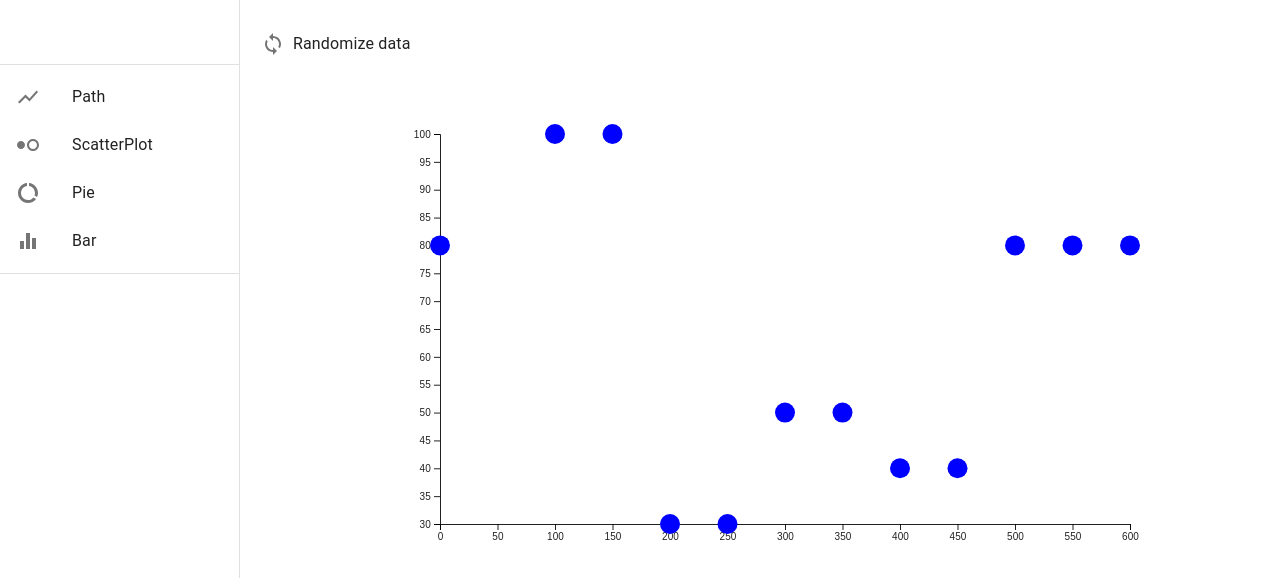
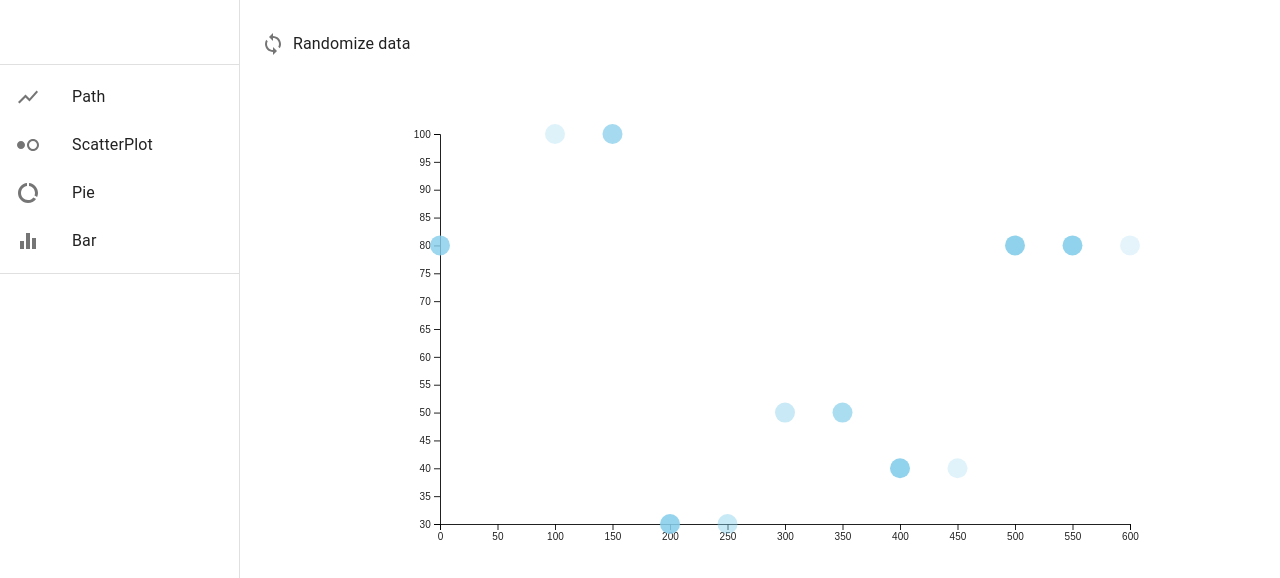
Before and after one commit to muquer/datavizio, a React (Create React App) app: page /ScatterPlot in a window 1280 px wide. Shown: the top 578 px of the page. Built offline with nearby package versions, Linux system fonts and the light colour scheme.

Commit message:
chart animations enhancements

```diff
--- a/src/navigation/pages/Arc.tsx
+++ b/src/navigation/pages/Arc.tsx
@@ -1,14 +1,29 @@
-import React, { useState } from "react"
-import { Grid } from "@mui/material"
+import React, { useCallback, useState } from "react"
+import { FormControlLabel, Grid, IconButton } from "@mui/material"
+import LoopIcon from '@mui/icons-material/Loop';
 import { D3Pie } from "../../shapes/D3Pie"
 
 const defaultDataPoints = [10, 20, 16, 60, 38, 110, 105, 80, 40, 30]
 
+const maxValue = 500
+
 export const Arc = () => {
-    const [isOrizontal, setIsOrizontal] = useState(false)
     const [data, setData] = useState(defaultDataPoints)
 
+    const randommizeData = useCallback(() => {
+        setData(defaultDataPoints.map(() => parseInt(`${Math.random() * maxValue}`)))
+    }, [])
+
     return (<Grid container>
+        <Grid container>
+            <Grid item xs={12}>
+                <FormControlLabel control={
+                    <IconButton onClick={randommizeData}>
+                        <LoopIcon />
+                    </IconButton>
+                } label="Randomize data" />
+            </Grid>
+        </Grid>
         <Grid item xs={12}>
             <D3Pie dataPoints={data} />
         </Grid>
--- a/src/navigation/pages/Line.tsx
+++ b/src/navigation/pages/Line.tsx
@@ -36,14 +36,14 @@ export const Line = () => {
     return (<Grid container>
         <Grid container>
             <Grid item xs={12}>
-                <FormControlLabel control={<Switch onChange={(e, checked) => setArea(checked)} />} label="Area fill" />
-            </Grid>
-            <Grid item xs={12}>
                 <FormControlLabel control={
                     <IconButton onClick={randommizeData}>
                         <LoopIcon />
                     </IconButton>
                 } label="Randomize data" />
+            </Grid>
+            <Grid item xs={12}>
+                <FormControlLabel control={<Switch onChange={(e, checked) => setArea(checked)} />} label="Area fill" />
             </Grid>
         </Grid>
         <Grid item xs={12}>
--- a/src/navigation/pages/ScatterPlot.tsx
+++ b/src/navigation/pages/ScatterPlot.tsx
@@ -1,26 +1,26 @@
 import React, { useCallback, useState } from "react"
-import { FormControlLabel, Grid, IconButton, Switch } from "@mui/material"
+import { FormControlLabel, Grid, IconButton } from "@mui/material"
 import LoopIcon from '@mui/icons-material/Loop';
-import { D3Area, D3Line } from "../../shapes"
 import { D3ScatterPlot } from "../../shapes/D3ScatterPlot";
 
 var defaultPoints = [
-    [0, 80],
-    [100, 100],
-    [150, 100],
-    [200, 30],
-    [250, 30],
-    [300, 50],
-    [350, 50],
-    [400, 40],
-    [450, 40],
-    [500, 80],
-    [550, 80],
-    [600, 80],
-] as [number, number][];
+    [0, 80, 10],
+    [100, 100, 10],
+    [150, 100, 10],
+    [200, 30, 10],
+    [250, 30, 10],
+    [300, 50, 10],
+    [350, 50, 10],
+    [400, 40, 10],
+    [450, 40, 10],
+    [500, 80, 10],
+    [550, 80, 10],
+    [600, 80, 10],
+] as [number, number, number][];
 
 const maxY = 500
 const maxX = 500
+const maxR = 50
 
 
 export const ScatterPlot = () => {
@@ -29,8 +29,8 @@ export const ScatterPlot = () => {
 
     const randommizeData = useCallback(() => {
         const newPoints = defaultPoints.reduce((acc, p) => {
-            return [...acc, [Math.floor(Math.random() * maxX), Math.floor(Math.random() * maxY)]] as [number, number][]
-        }, [] as unknown as [number, number][])
+            return [...acc, [Math.floor(Math.random() * maxX), Math.floor(Math.random() * maxY), Math.floor(Math.random() * maxR)]] as [number, number, number][]
+        }, [] as unknown as [number, number, number][])
         setPoints(newPoints)
     }, [])
 
--- a/src/navigation/pages/Stack.tsx
+++ b/src/navigation/pages/Stack.tsx
@@ -17,14 +17,11 @@ export const Stack = () => {
     const [graphData, setGraphData] = useState(defaultData)
 
     const randommizeData = useCallback(() => {
-        setGraphData(defaultData?.map(v=>({...v, value: Math.random()*500})))
+        setGraphData(defaultData?.map(v => ({ ...v, value: Math.random() * 500 })))
     }, [])
 
     return (<Grid container>
         <Grid container>
-            <Grid item xs={12}>
-                <FormControlLabel control={<Switch onChange={(e, checked) => setIsVertical(checked)} />} label="Verfical chart" />
-            </Grid>
             <Grid item xs={12}>
                 <FormControlLabel control={
                     <IconButton onClick={randommizeData}>
@@ -32,6 +29,9 @@ export const Stack = () => {
                     </IconButton>
                 } label="Randomize data" />
             </Grid>
+            <Grid item xs={12}>
+                <FormControlLabel control={<Switch onChange={(e, checked) => setIsVertical(checked)} />} label="Verfical chart" />
+            </Grid>
         </Grid>
         <Grid item xs={12}>
             {!isVertical ? <D3Bar dataPoints={graphData} /> : <D3BarH dataPoints={graphData} />}
--- a/src/shapes/D3Bar.tsx
+++ b/src/shapes/D3Bar.tsx
@@ -13,7 +13,6 @@ interface Props {
 }
 
 export const D3Bar = ({ dataPoints }: Props) => {
-    const horizontal = true
     const data = useMemo(() => dataPoints?.map(v => v.value), [dataPoints])
     const days = useMemo(() => dataPoints?.map(v => v.label), [dataPoints])
 
@@ -30,6 +29,13 @@ export const D3Bar = ({ dataPoints }: Props) => {
 
         const barWidth = 50
         const rects = container.selectAll('rect').data(data).join('rect')
+        rects.each(function (e, i) {
+            container.append('text')
+                .attr('y', () => { return ((y(days[i]) ?? y('Mon')) ?? 0) + y.bandwidth() - 15 })
+                .attr('x', () => 5)
+                .text(parseInt(String(e)))
+                .attr('fill', 'white')
+        })
 
         rects.on('mouseenter', function (d, i) {
             d3.select(this).transition().duration(200).attr('fill', 'blue')
@@ -46,6 +52,6 @@ export const D3Bar = ({ dataPoints }: Props) => {
             }).attr('fill', 'skyblue')
             .attr('height', barWidth)
 
-    }, [data])
+    }, [data, days])
     return <div id={containerId}></div>
 }
--- a/src/shapes/D3BarH.tsx
+++ b/src/shapes/D3BarH.tsx
@@ -13,12 +13,11 @@ interface Props {
 }
 
 export const D3BarH = ({ dataPoints }: Props) => {
-    const horizontal = true
     const data = useMemo(() => dataPoints?.map(v => v.value), [dataPoints])
     const days = useMemo(() => dataPoints?.map(v => v.label), [dataPoints])
 
     useEffect(() => {
-        const { container, containerWidth, containerHeight } = generateContainer({ containerSelector: `#${containerId}` })
+        const { container, containerHeight } = generateContainer({ containerSelector: `#${containerId}` })
 
         let x = d3.scaleLinear().domain([0, d3.max(data, d => d) || 500]).range([400, 0]);
         const y = d3.scaleBand().domain(days).range([0, containerHeight]).padding(.03)
@@ -45,6 +44,17 @@ export const D3BarH = ({ dataPoints }: Props) => {
             .attr('height', d => (containerHeight + 10) - x(d))
             .attr('fill', 'skyblue')
 
+        rects.each(function (e, i) {
+            container.append('text')
+                .attr('y', () => {
+                    return containerHeight
+                })
+                .attr('x', () => {
+                    return 20 + i * y.bandwidth()
+                })
+                .text(parseInt(String(e)))
+                .attr('fill', 'white')
+        })
 
         rects.on('mouseenter', function (d, i) {
             d3.select(this).transition().duration(200).attr('fill', 'blue')
@@ -53,6 +63,6 @@ export const D3BarH = ({ dataPoints }: Props) => {
         })
 
 
-    }, [data])
+    }, [data, days])
     return <div id={containerId}></div>
 }
--- a/src/shapes/D3Pie.tsx
+++ b/src/shapes/D3Pie.tsx
@@ -8,9 +8,9 @@ function getNormalizedValue(value: number, min: number, max: number) {
 }
 
 function getPercentage(array: number[], value: number) {
-    const p = value/d3.sum(array)
+    const p = value / d3.sum(array)
 
-    return parseInt(`${p*100}`)
+    return parseInt(`${p * 100}`)
 }
 
 const containerId = 'pie-container'
@@ -39,10 +39,13 @@ export const D3Pie = ({ dataPoints }: Props) => {
 
         //@ts-ignore
         const path = container.selectAll('path').data(pieData).join('path').attr('d', arcGen)
-        path.attr('fill', 'grey')
+        path.attr('fill', 'grey').each(e => {
+            //@ts-ignore
+            const [x, y] = arcGen.centroid(e)
+            container.append('text').attr('x', x).attr('y', y).text((Math.random() + 1).toString(36).substring(7)).attr('fill', 'white')
+        })
 
         path.on('mouseenter', function (event, data) {
-
             const v = getNormalizedValue(data.value, min, max)
             d3.select(this).attr('fill', `rgba(39, 196, 245, ${v})`)
 
@@ -52,7 +55,7 @@ export const D3Pie = ({ dataPoints }: Props) => {
             container.append('text')
                 .attr('x', x)
                 .attr('y', y)
-                .attr('dy', '0.33em')
+                .attr('dy', '1em')
                 //@ts-ignore
                 .text(`${data.value} (${getPercentage(dataPoints, data.value)}%)`)
                 .style('fill', 'white')
--- a/src/shapes/D3ScatterPlot.tsx
+++ b/src/shapes/D3ScatterPlot.tsx
@@ -6,7 +6,7 @@ import * as d3 from 'd3'
 const containerId = 'line-container'
 
 interface Props {
-    points: [number, number][]
+    points: [number, number, number][]
 }
 
 export const D3ScatterPlot = ({ points }: Props) => {
@@ -35,8 +35,11 @@ export const D3ScatterPlot = ({ points }: Props) => {
             return x(d[0])
         }).attr('cy', (d) => {
             return y(d[1])
-        }).attr('r', (d) => 10)
-            .attr('fill', 'blue')
+        }).attr('r', (d) => d[2])
+            .attr('fill', () => {
+                const opacity = Math.max(.2, Math.random())
+                return `rgb(135,206,235, ${opacity})`
+            })
 
         tooltipCircle.on('mouseover', function (d, i) {
 
@@ -65,7 +68,11 @@ export const D3ScatterPlot = ({ points }: Props) => {
             container.append('text')
                 .attr('dx', x(i[0]))
                 .attr('dy', y(i[1]))
-                .text(String(i[1]))
+                .text(() => {
+
+                    //@ts-ignore
+                    return `${i[0]},${i[1]}`
+                })
                 .classed('tx', true)
 
         })
```
